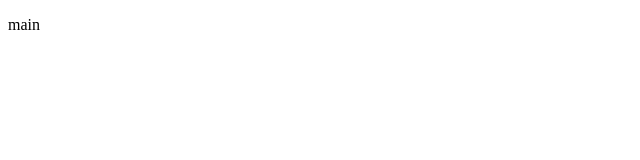
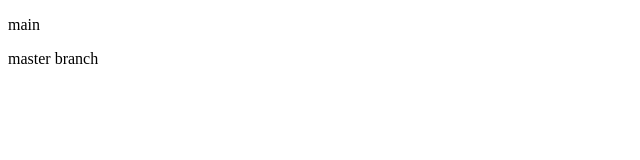
Before and after one commit to Haseebismail703/github, a plain HTML site: page index.html in a window 1280 px wide. Shown: the full height of the page, 0-640 px from the left. Drawn offline with Linux system fonts and the light colour scheme.

Commit message:
new commit

```diff
--- a/index.html
+++ b/index.html
@@ -7,5 +7,6 @@
 </head>
 <body>
     <p>main</p>
+    <p>master branch</p>
 </body>
 </html>
```
